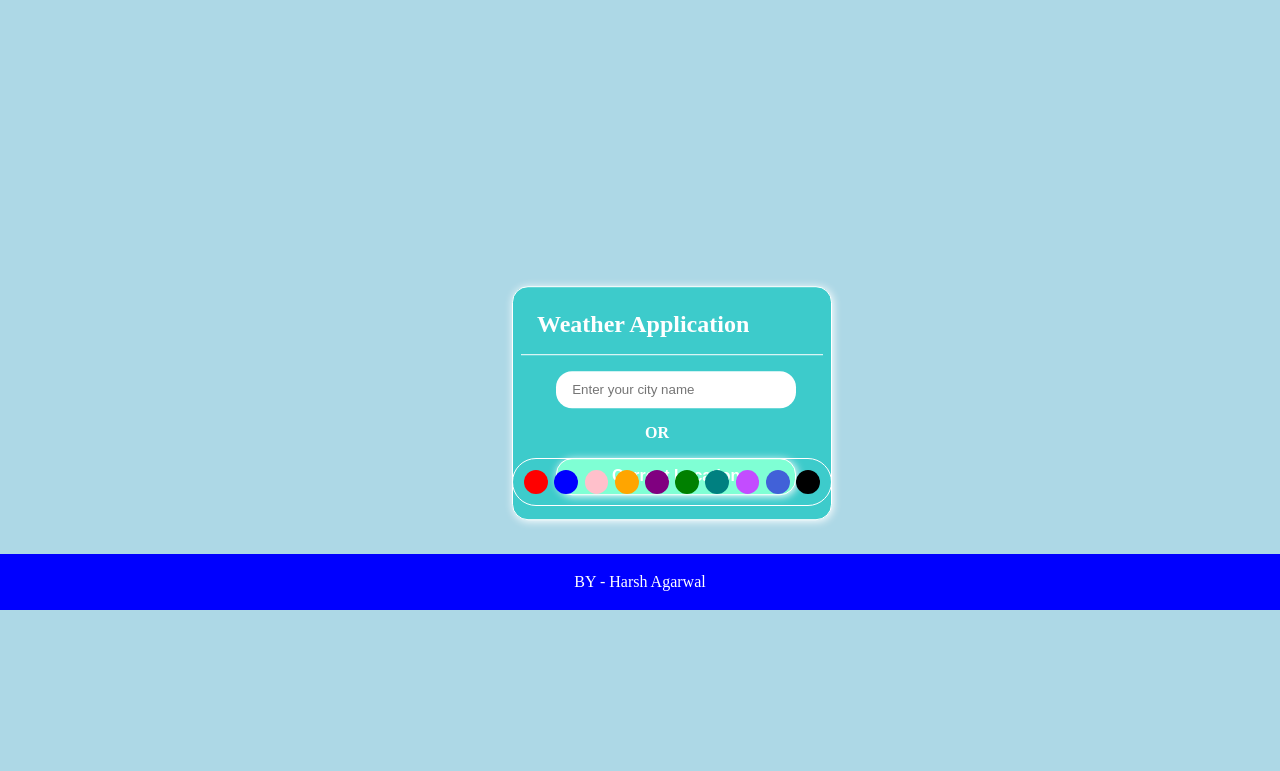
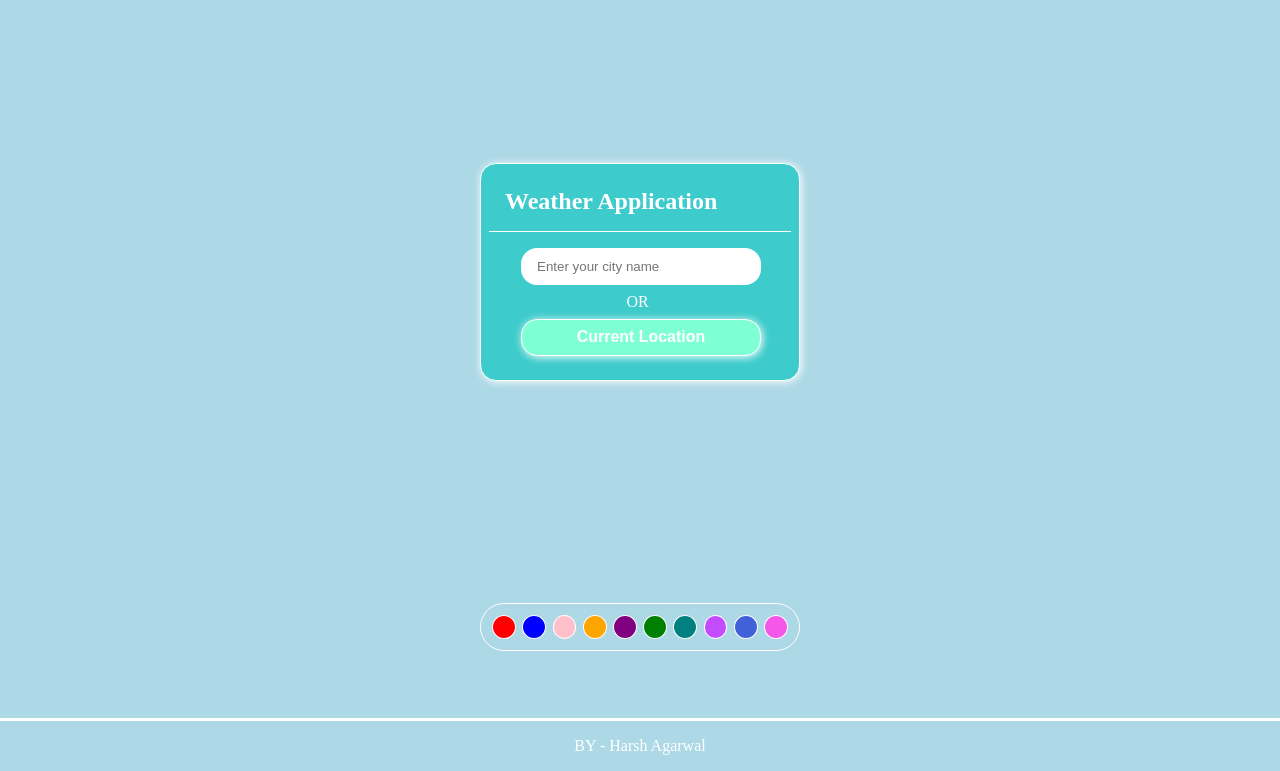
Before and after one commit to harshaga819/weatherForecasting, a plain HTML site: page index.html in a window 1280 px wide. Shown: the part 29-800 px from the top of the page. Drawn offline with nearby package versions, Linux system fonts and the light colour scheme.

Commit message:
solve some design error

```diff
--- a/index.html
+++ b/index.html
@@ -1,6 +1,5 @@
 <!DOCTYPE html>
 <html lang="en">
-
 <head>
     <meta charset="UTF-8">
     <meta name="viewport" content="width=device-width, initial-scale=1.0">
@@ -8,9 +7,7 @@
     <link href='https://unpkg.com/boxicons@2.1.4/css/boxicons.min.css' rel='stylesheet'>
     <title>Weather Application</title>
 </head>
-
 <body>
-    <section>
     <div class="weatherReport">
         <div class="heading">
             <i class='bx bx-chevrons-left backArrow'></i>
@@ -60,13 +57,14 @@
             </div>
         </div>
     </div>
+
         <div class="search">
             <div class="heading">
                 <h2>Weather Application</h2>
             </div>
             <div class="searchBox">
-                <input type="text" placeholder="Enter your city name" >
-                <h4>OR</h4>
+                <input type="text" placeholder="Enter your city name">
+                <span>OR</span>
                 <div class="location">
                     <button id="currentLocation">
                         <h5>Current Location</h5>
@@ -74,8 +72,6 @@
                 </div>
             </div>
         </div>
-    </section>
-    <footer>
         <div class="colors">
             <div class="color" style="background-color: red;"></div>
             <div class="color" style="background-color: blue;"></div>
@@ -86,12 +82,12 @@
             <div class="color" style="background-color: #008080;"></div>
             <div class="color" style="background-color: #C34CFF;"></div>
             <div class="color" style="background-color: #4161D8;"></div>
-            <div class="color" style="background-color: BLACK;"></div>
+            <div class="color" style="background-color: #f358e9;"></div>
         </div>
         <div class="footer">
             <p>BY - Harsh Agarwal</p>
         </div>
-    </footer>
+
     <script src="https://unpkg.com/boxicons@2.1.4/dist/boxicons.js"></script>
     <script src="app.js"></script>
 </body>
--- a/style.css
+++ b/style.css
@@ -1,7 +1,6 @@
 *{
     margin: 0rem;
     padding: 0rem;
-    border: none;
     box-sizing: border-box;
 }
 
@@ -10,13 +9,15 @@ body{
 }
 
 .weatherReport{
-    width: 90vw;
-    visibility:hidden;
+    visibility: hidden;
+    width: 100%;
+    position:fixed;
+    top: 1rem;
     padding: 0rem 1rem 1rem 1rem;
     display: flex;
     flex-direction: column;
     flex-wrap: nowrap;
-    margin: 2rem;
+    margin: 0rem;
 }
 
 .heading i{
@@ -78,6 +79,7 @@ body{
 .details{
     display: flex;
     flex-direction: column;
+    color: #ffffff;
 }
 
 .column p{
@@ -101,17 +103,17 @@ box-icon{
 }
 
 .search{
-    position: absolute;
+    position: relative;
     width: 20rem;
     background-color: rgb(61, 203, 203);
     box-shadow: 1px 1px 9px #ffffff;
     border-radius: 1rem;
     border: 1px solid #ffffff;
-    margin: 2rem;
+    margin: 2rem 0rem;
     padding: .5rem;
-    top: 50%;
+    top: 10rem;
     left: 50%;
-    transform: translate(-50%, -50%);
+    transform: translateX(-50%);
 }
 
 .heading{
@@ -129,16 +131,17 @@ box-icon{
     height: 2.3rem;
     width: 15rem;
     border-radius: 1rem;
+    border: none;
     padding: 1rem;
     color: black;
-    margin: 0rem 0rem 0rem 1.2rem;
+    margin: 0rem 0rem .5rem 1rem;
 }
 
-.searchBox h4{
+span{
     position: relative;
-    left: 40%;
+    left: 45%;
+    transform: translateX(-50%);
     color: #ffffff;
-    margin: 1rem 0rem;
 }
 
 .searchBox button{
@@ -153,7 +156,8 @@ box-icon{
     display: flex;
     align-items: center;
     justify-content: center;
-    margin-left: 1.2rem;
+    margin-left: 1rem;
+    margin-top: .5rem;
     font-size: 1.2rem;
 }
 
@@ -163,11 +167,11 @@ box-icon{
     background-color: transparent;
     border: .1rem solid #ffffff;
     padding: .5rem;
-    margin: 2rem;
-    position: relative;
-    bottom: 1rem;
+    margin: 2rem 0rem;
+    position: absolute;
+    top: 75%;
     left: 50%;
-    transform: translateX(-50%);
+    transform: translate(-50%);
     display: flex;
 }
 
@@ -175,19 +179,20 @@ box-icon{
     height: 1.5rem;
     width: 1.5rem;
     background-color: #ffffff;
+    border: .05rem solid #ffffff;
     position: relative;
     margin: .2rem;
     border-radius: 50%;
 }
 
 .footer{
-    position: relative;
+    position: absolute;
     bottom: 0rem;
-    width: 100vw;
-    height: 3.5rem;
+    width: 100%;
+    padding: 1rem;
     color: #ffffff;
+    border-top: .2rem solid #ffffff;
     display: flex;
     justify-content: center;
     align-items: center;
-    background-color: blue;
 }
```
Lines whose indentation alone changed are shown as unchanged.
